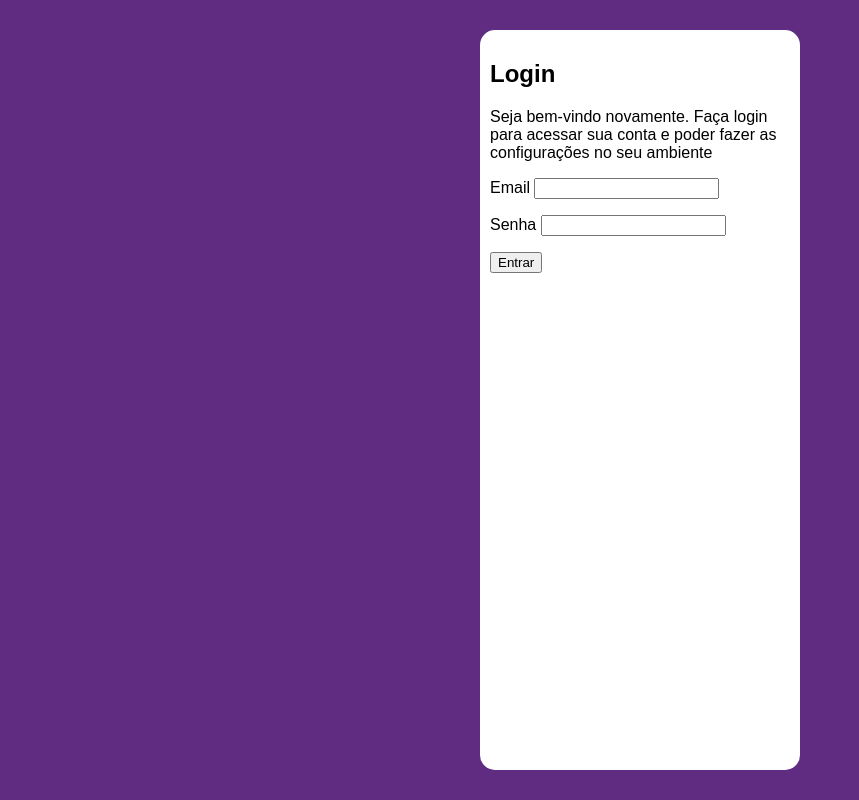
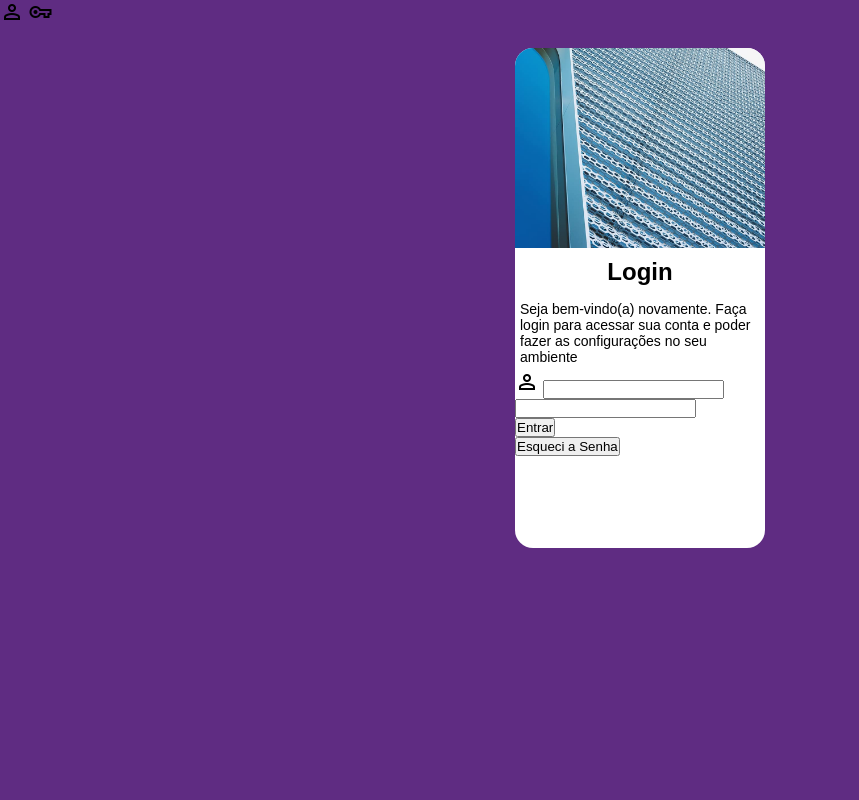
Before and after one commit to GabrielP-Santos/projeto-login, a plain HTML site: page index.html in a window 1280 px wide. Shown: the whole page, without its empty margins (0-859 px from the left). Drawn offline with nearby package versions, Linux system fonts and the light colour scheme.

Commit message:
Atualizei o projeto

```diff
--- a/estilos/style.css
+++ b/estilos/style.css
@@ -6,29 +6,53 @@
     Lilás: #5f2c82
 */
 
-*{
+* {
     font-family: Arial, Helvetica, sans-serif;
+    padding: 0px;
+    margin: 0px;
+    box-sizing: border-box;
 }
-html,body{
+
+html,
+body {
     background-color: #5f2c82;
 }
-main{
+
+main {
+    position: relative;
+    width: 100vw;
+    height: 90vh;
+}
+
+section#login {
     display: block;
     margin: auto;
-    margin-top: 30px;
-    padding: 10px;
+    margin-top: 20px;
     background-color: white;
-    width: 300px;
-    height: 90vh;
-    border-radius: 15px;
-
-
-    /*background-image: url('../imagens/metal.jpg');
-    background-position: left center;
-    background-size: cover; */
-
+    width: 250px;
+    height: 500px;
+    border-radius: 18px;
 }
 
-section{
+#imagem {
+    display: block;
+    background-color: #5f2c82;
+    background-image: url('../imagens/metal.jpg');
+    background-repeat: no-repeat;
+    background-size: cover;
+    background-position: left bottom;
+    height: 200px;
+    border-radius: 18px 18px 0px 0px;
+}
 
+#formulario {}
+
+#formulario>h1 {
+    text-align: center;
+    padding: 10px
 }
+
+#formulario>p {
+    font-size: 14px;
+    padding: 5px;
+}
--- a/index.html
+++ b/index.html
@@ -5,33 +5,48 @@
     <meta http-equiv="X-UA-Compatible" content="IE=edge">
     <meta name="viewport" content="width=device-width, initial-scale=1.0">
     <title>Projeto login</title>
+    <link rel="stylesheet" href="https://fonts.googleapis.com/css2?family=Material+Symbols+Outlined:opsz,wght,FILL,GRAD@48,400,0,0" />
+    <span class="material-symbols-outlined">
+        person
+        </span>
+        <link rel="stylesheet" href="https://fonts.googleapis.com/css2?family=Material+Symbols+Outlined:opsz,wght,FILL,GRAD@48,400,0,0" />
+        <span class="material-symbols-outlined">
+            vpn_key
+            </span>
     <link rel="stylesheet" href="estilos/style.css">
 </head>
 <body>
-    <main id="celular">
-        <div id="imgfundo">
+    <main>
+        <section id="login">
+            <div id="imagem">
 
             </div>
-        <section id="login">
+
+            <div id="formulario">
                 <h1>Login</h1>
-            <p>Seja bem-vindo novamente. Faça login para acessar sua conta e poder fazer as configurações no seu ambiente</p>
+                <p>Seja bem-vindo(a) novamente. Faça login para acessar sua conta e poder fazer as configurações no seu ambiente</p>
 
                 <form action="cadastro.php" method="get" autocomplete="on">
-
+                    <div class="campo">
                         <p>
-                    <label for="iemail">Email</label>
-                    <input type="email" name="email" id="iemail" minlength="12" maxlength="25" required>
+                            <span class="material-symbols-outlined">
+                                person
+                                </span>
+                            <input type="email" name="em" id="iem" required autocomplete="email">
+                        </p>
+                        <p>
+                            <input type="password" name="sen" id="isen" required autocomplete="current-password">
+                        </p>
+                    </div>
+                    <p>
+                        <input type="submit" value="Entrar">
                     </p>
 
                     <p>
-                    <label for="isen">Senha</label>
-                    <input type="password" name="sen" id="isen" min="5" max="10" required>
-
-                </p>
-                <p>
-                    <input type="submit" value="Entrar">
+                        <input type="submit" value="Esqueci a Senha">
                     </p>
                 </form>
+            </div>
         </section>
     </main>
 </body>
```
Lines whose indentation alone changed are shown as unchanged.
